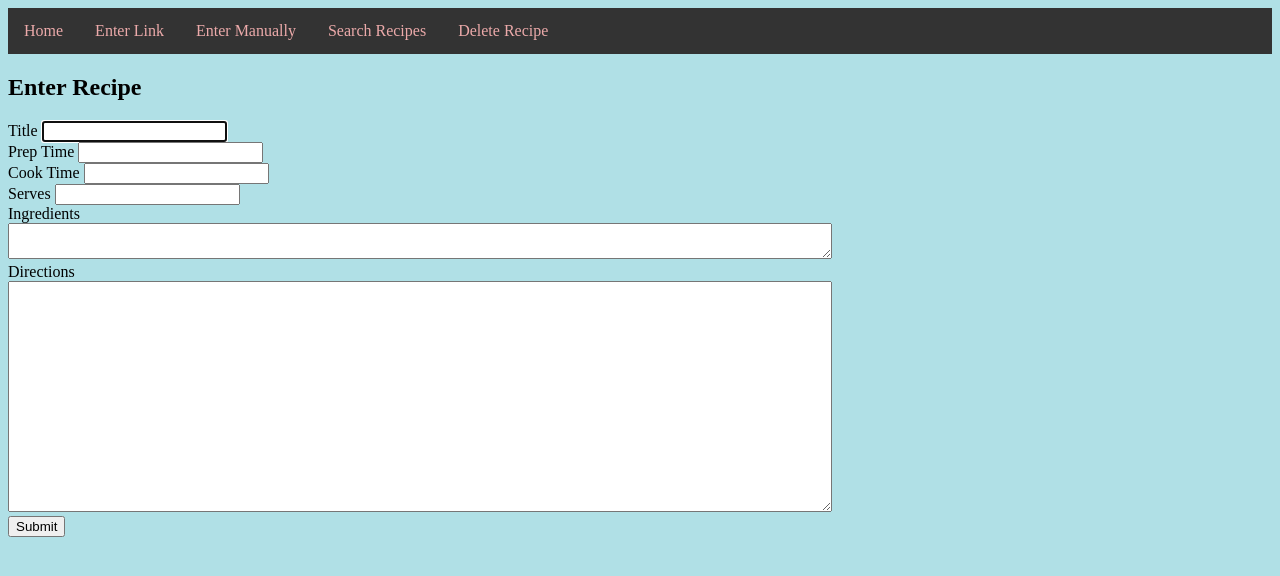
After one commit to eczeno/Recipe-db, a Flask app: page /manualentry/ in a window 1280 px wide. The commit adds this page. Shown: the top 576 px of the page. Run offline with Flask 2, Linux system fonts and the light colour scheme.

Commit message:
Added basic manual entry. Needs work.

```diff
--- a/recipeapp/forms.py
+++ b/recipeapp/forms.py
@@ -1,7 +1,7 @@
 from flask_wtf import FlaskForm
-from wtforms import StringField, SubmitField, IntegerField
+from wtforms import StringField, SubmitField, IntegerField, FieldList, FormField, TextAreaField
 from wtforms.validators import InputRequired, Length, NumberRange, URL
-
+from recipeapp.models import Ingredient, Directions
 class EnterLinkForm(FlaskForm):
     url = StringField('url', validators=[InputRequired(), URL()], render_kw={'autofocus': True})
     submit = SubmitField('Submit')
@@ -13,3 +13,20 @@ class SearchIngredientsForm(FlaskForm):
 class DeleteForm(FlaskForm):
     delete_id = IntegerField('delete_id', validators=[InputRequired(), NumberRange()], render_kw={'autofocus': True})
     submit = SubmitField('Delete')
+
+class IngredientForm(FlaskForm):
+    ingredient = StringField('Ingredient')
+
+
+class DirectionForm(FlaskForm):
+    direction = StringField('Direction')
+
+class EntryForm(FlaskForm):
+    title = StringField('Title', validators=[InputRequired()], render_kw={'autofocus': True})
+    preptime = IntegerField('Prep Time')
+    cooktime = IntegerField('Cook Time')
+    totaltime = IntegerField('Total Time')
+    serves = StringField('Serves')
+    ingredients = TextAreaField('Ingredients', validators=[InputRequired()])
+    directions = TextAreaField('Directions', validators=[InputRequired()])
+    submit = SubmitField('Submit')
--- a/recipeapp/routes.py
+++ b/recipeapp/routes.py
@@ -1,6 +1,6 @@
 from flask import render_template, url_for, redirect, request, session, flash
 from recipeapp import app, db
-from recipeapp.forms import SearchIngredientsForm, EnterLinkForm, DeleteForm
+from recipeapp.forms import SearchIngredientsForm, EnterLinkForm, DeleteForm, EntryForm
 from recipeapp.models import Recipe, Ingredient, Directions
 from collections import OrderedDict
 import scrape_schema_recipe
@@ -73,6 +73,41 @@ def showrecipe(id):
     return render_template('showrecipe.html', recipe=recipe)
 
 
+@app.route('/manualentry/', methods=['GET', 'POST'])
+def manualentry():
+    form = EntryForm()
+    if form.validate_on_submit():
+        recipe = Recipe(title=form.title.data)
+        try:
+            recipe.preptime = datetime.timedelta(minutes = form.preptime.data)
+        except :
+            recipe.preptime = datetime.timedelta(minutes=0)
+        try:
+            recipe.cooktime = datetime.timedelta(minutes = form.cooktime.data)
+        except :
+            recipe.cooktime = datetime.timedelta(minutes=0)
+        try:
+            recipe.totaltime = datetime.timedelta(minutes = form.cooktime.data+form.preptime.data)
+        except :
+            recipe.totaltime = datetime.timedelta(minutes=0)
+        try:
+            recipe.serves = form.serves.data
+        except :
+            recipe.serves = 'N/A'
+        ingredients_list = [x.lstrip(' ') for x in form.ingredients.data.split(',')]
+        for line in ingredients_list:
+            recipe.ingredients.append(Ingredient(line=line))
+        directions_list = [x.strip() + '.' for x in form.directions.data.strip().split('.')][:-1]
+        for line in directions_list:
+            recipe.directions.append(Directions(line=line))
+        db.session.add(recipe)
+        db.session.commit()
+        print('recipeid = ', recipe.id)
+        return redirect(url_for('recipeentered', title=recipe.title, id=recipe.id))
+
+    return render_template('manualentry.html', form=form)
+
+
 @app.route('/enterlink', methods=['GET', 'POST'])
 def enterlink():
     form = EnterLinkForm()
@@ -129,13 +164,13 @@ def enterlink():
                 return redirect(url_for('enterlink'))
             db.session.add(recipe)
             db.session.commit()
-            return redirect(url_for('linkentered', title=recipe.title))
+            return redirect(url_for('recipeentered', title=recipe.title, id=recipe.id))
     return render_template('enterlink.html', form=form)
 
 
-@app.route('/linkentered/<title>')
-def linkentered(title):
-    return render_template('linkentered.html', title=title)
+@app.route('/recipeentered/<id>-<title>')
+def recipeentered(title, id):
+    return render_template('recipeentered.html', title=title, id=id)
 
 
 @app.route('/linkfailed')
--- a/recipeapp/templates/layout.html
+++ b/recipeapp/templates/layout.html
@@ -14,6 +14,9 @@
           <a class="nav-link" href="{{ url_for('enterlink') }}">Enter Link</a>
         </li>
         <li class="nav-item">
+          <a class="nav-link" href="{{ url_for('manualentry') }}">Enter Manually</a>
+        </li>
+        <li class="nav-item">
           <a class="nav-link" href="{{ url_for('search') }}">Search Recipes</a>
         </li>
         <li class="nav-item">
--- a/recipeapp/templates/linkentered.html
+++ /dev/null
@@ -1,5 +0,0 @@
-{% extends 'layout.html' %}
-{% block content %}
-    <h1>Link Entered</h1>
-    <p>{{ title }} has been entered.</p>
-{% endblock content %}
--- /dev/null
+++ b/recipeapp/templates/manualentry.html
@@ -0,0 +1,73 @@
+{% extends 'layout.html' %}
+{% block content %}
+<div class="formwrapper">
+    <h2>Enter Recipe</h2>
+    <form method="POST" action="#">
+        {{ form.hidden_tag() }}
+        <div class="form"><label>{{ form.title.label }}</label>
+            {{ form.title(class_='form-control') }}</div>
+            {% if form.title.errors %}
+            <ul class="errors">
+                {% for error in form.title.errors %}
+                    <li>{{ error }}</li>
+                {% endfor %}
+            </ul>
+            {% endif %}
+        <div class="form"><label>{{ form.preptime.label }}</label>
+            {{ form.preptime(class_='form-control') }}</div>
+            {% if form.preptime.errors %}
+            <ul class="errors">
+                {% for error in form.preptime.errors %}
+                    <li>{{ error }}</li>
+                {% endfor %}
+            </ul>
+            {% endif %}
+        <div class="form"><label>{{ form.cooktime.label }}</label>
+            {{ form.cooktime(class_='form-control') }}</div>
+            {% if form.cooktime.errors %}
+            <ul class="errors">
+                {% for error in form.cooktime.errors %}
+                    <li>{{ error }}</li>
+                {% endfor %}
+            </ul>
+            {% endif %}
+        <div class="form"><label>{{ form.serves.label }}</label>
+            {{ form.serves(class_='form-control') }}</div>
+            {% if form.serves.errors %}
+            <ul class="errors">
+                {% for error in form.serves.errors %}
+                    <li>{{ error }}</li>
+                {% endfor %}
+            </ul>
+            {% endif %}
+        <div class="form">{{ form.ingredients.label }}</div>
+            {{ form.ingredients(cols=100, rows = 2)}}
+            {% if form.ingredients.errors %}
+            <ul class="errors">
+                {% for error in form.ingredients.errors %}
+                    <li>{{ error }}</li>
+                {% endfor %}
+            </ul>
+            {% endif %}
+        <div class="form">{{ form.directions.label }}</div>
+            {{ form.directions(cols=100, rows=15)}}
+            {% if form.directions.errors %}
+            <ul class="errors">
+                {% for error in form.directions.errors %}
+                    <li>{{ error }}</li>
+                {% endfor %}
+            </ul>
+            {% endif %}
+            {% with messages = get_flashed_messages() %}
+                {% if messages %}
+                    <ul class=flashes>
+                        {% for message in messages %}
+                            <li>{{ message }}</li>
+                        {% endfor %}
+                    </ul>
+                {% endif %}
+            {% endwith %}
+        <div>{{ form.submit }}</div>
+    </form>
+</div>
+{% endblock content %}
--- /dev/null
+++ b/recipeapp/templates/recipeentered.html
@@ -0,0 +1,5 @@
+{% extends 'layout.html' %}
+{% block content %}
+    <h1>Recipe Entered</h1>
+    <a href= "{{ url_for('showrecipe', id=id) }}">{{ id }} ) {{ title }} has been entered.</a>
+{% endblock content %}
```
Also changed, not shown: config.py (+8 -2 lines), recipeapp/recipe.db.
